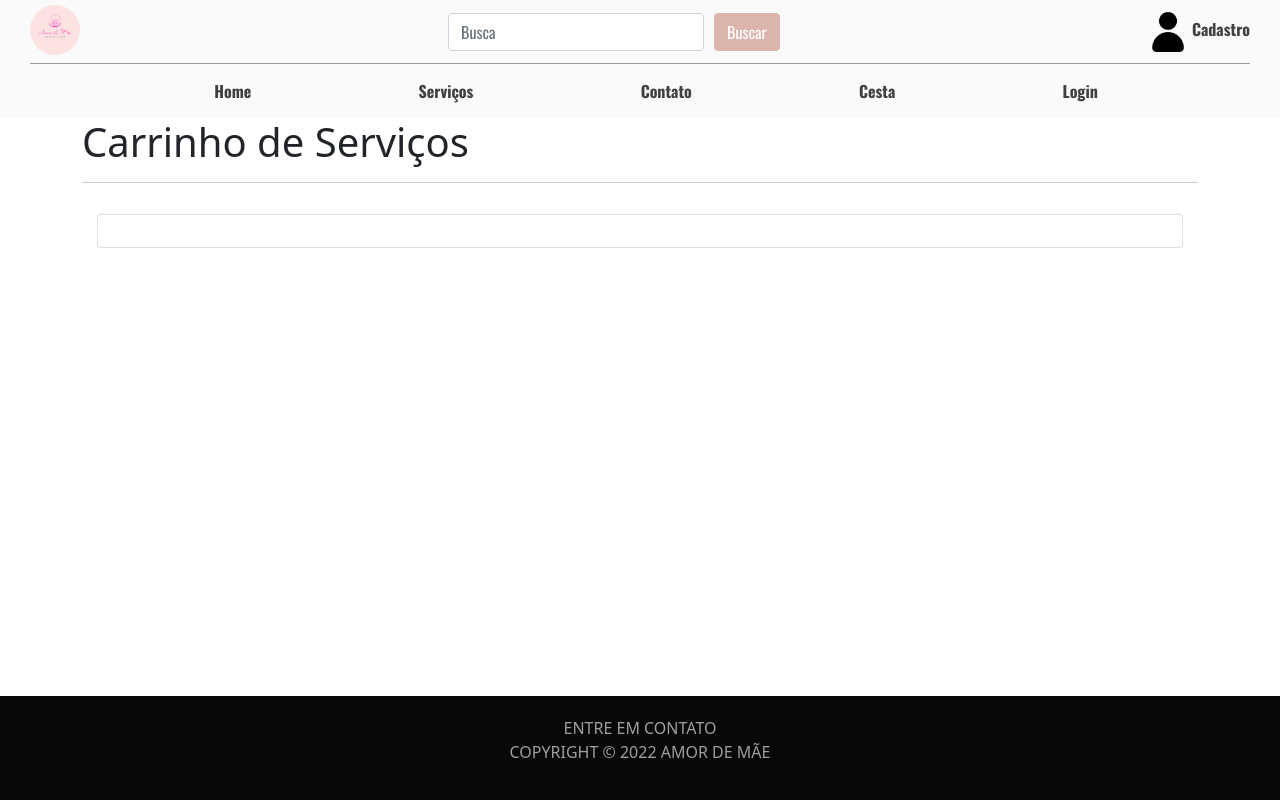
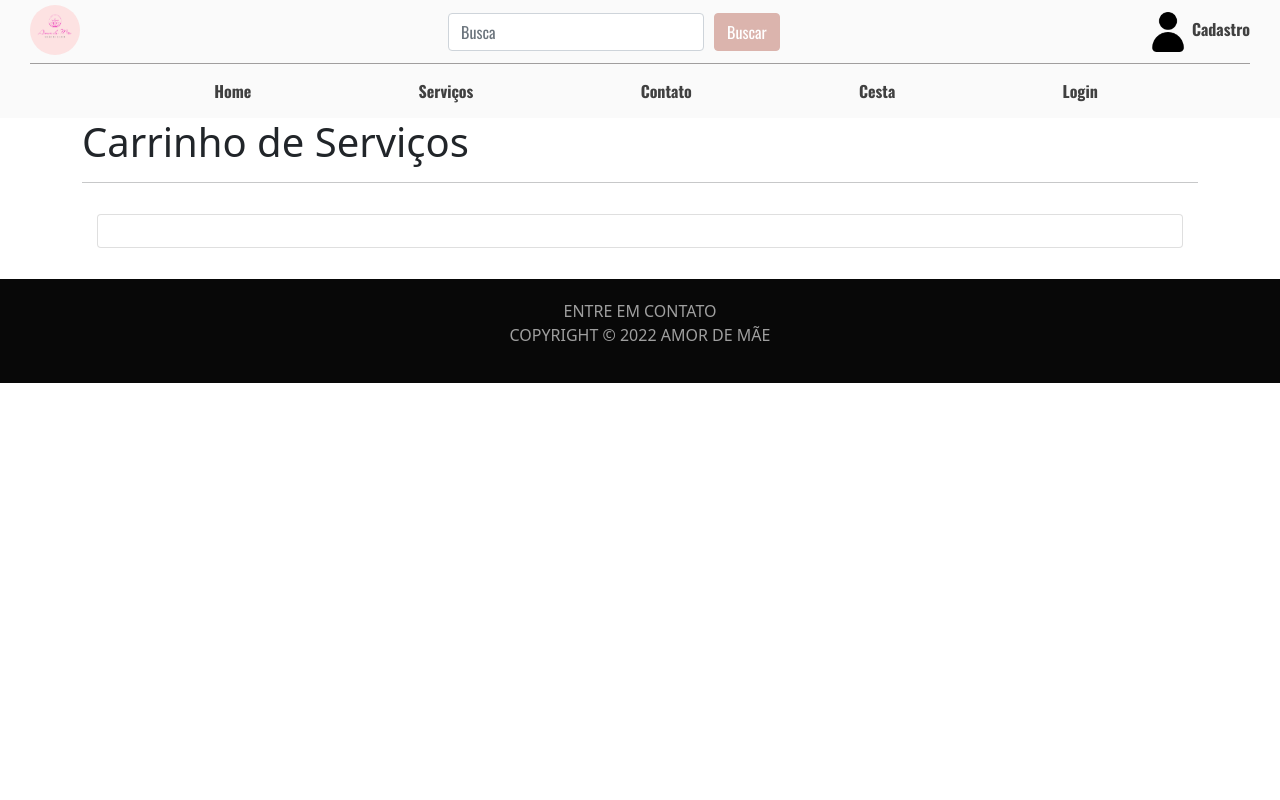
Before and after one commit to GabrielaCattin/Projeto-PWeb, a PHP site: page /Cesta/cesta.html in a window 1280 px wide. Run offline with PHP 8.4, Linux system fonts and the light colour scheme.

Commit message:
Ajustes de css

```diff
--- a/footer.css
+++ b/footer.css
@@ -7,7 +7,7 @@
     padding: 20px;
     background-color: rgb(8, 8, 8);
     color: rgba(255, 255, 255, 0.61);
-    position: absolute;
+    position: relative;
     bottom: 0;
     width: 100%;
 }
--- a/header.css
+++ b/header.css
@@ -1,11 +1,17 @@
 body {
     overflow-x: hidden;
 }
+
+main {
+    min-height: 65vh;
+}
+
 .navbar {
     background-color: rgb(250, 250, 250);
     padding: 0px 30px;
     font-family: 'Oswald', sans-serif;
 }
+
 .caixa {
     width: 100%;
     border-bottom: 1px solid rgb(160, 158, 158);
```
